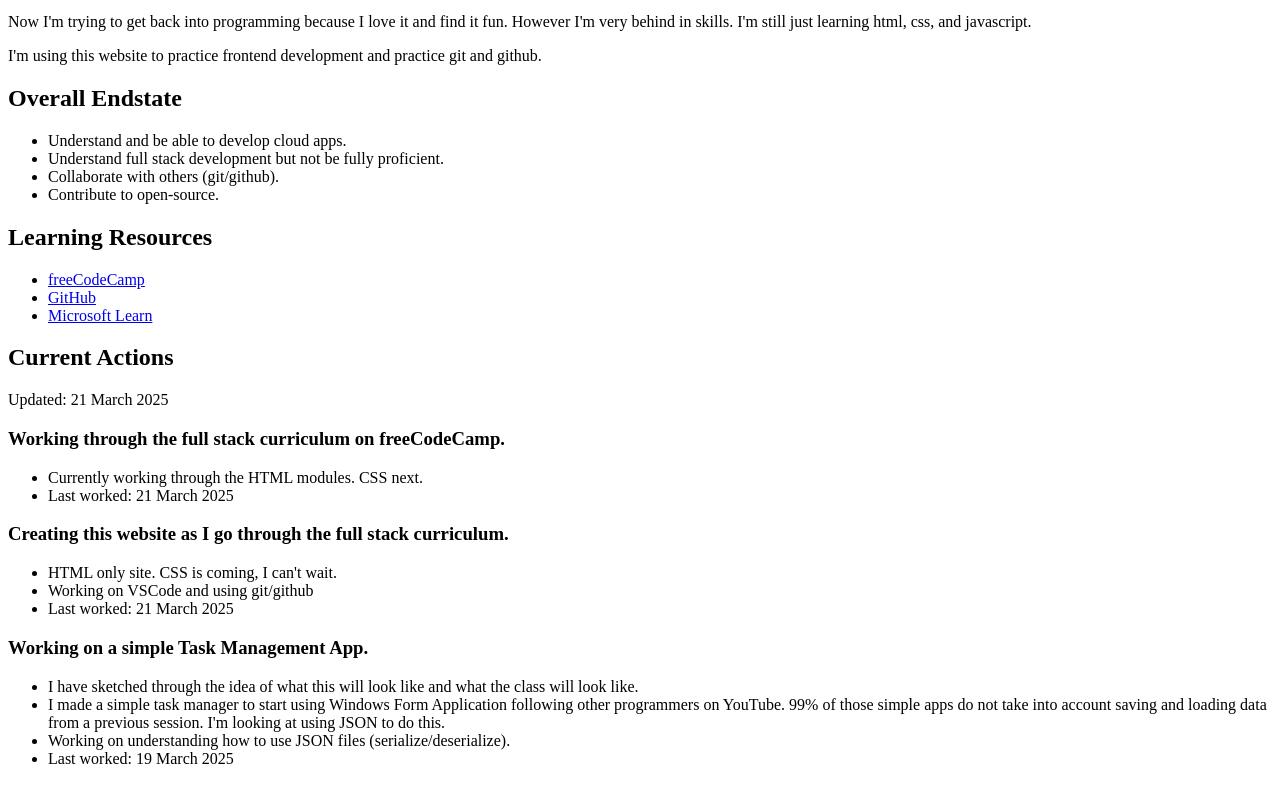
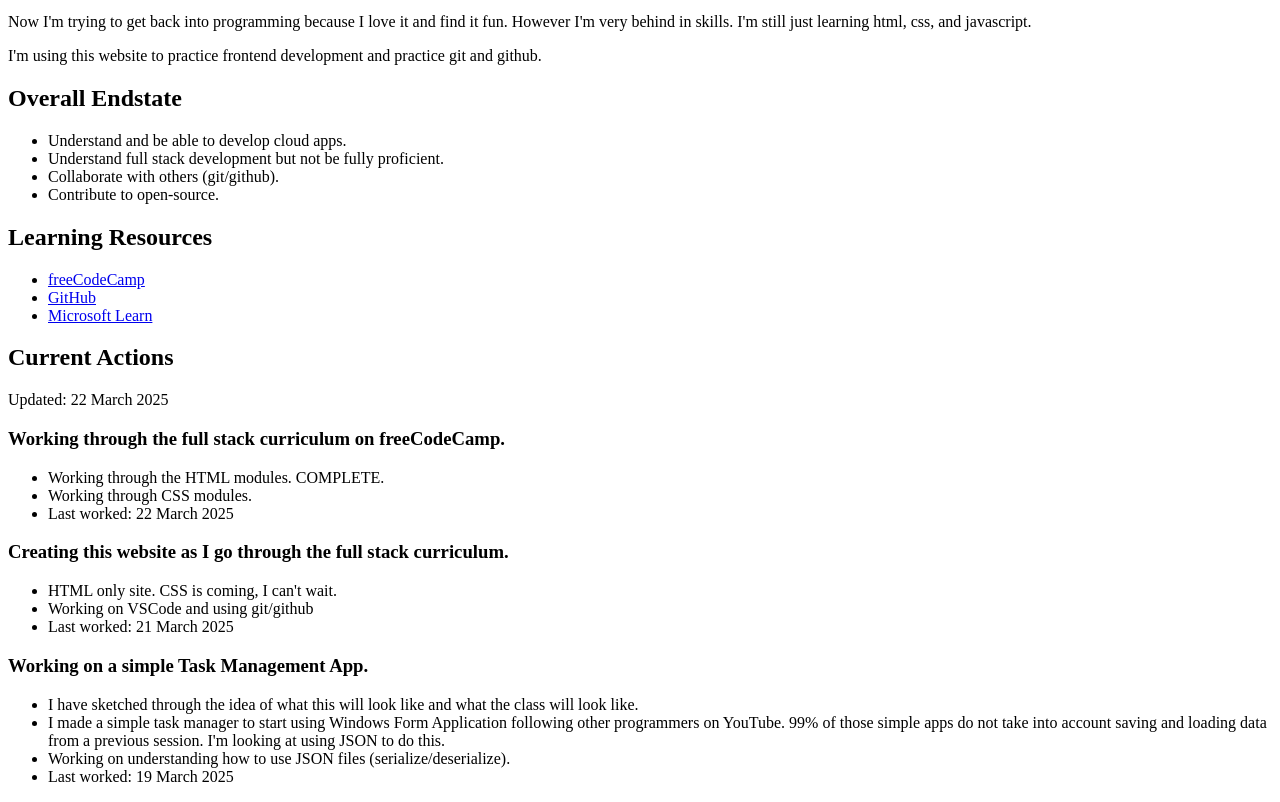
Before and after one commit to mkchank3210/mkchank3210.github.io, a plain HTML site: page index.html in a window 1280 px wide. Shown: the part 101-903 px from the top of the page. Drawn offline with Linux system fonts and the light colour scheme.

Commit message:
update current to working css

```diff
--- a/index.html
+++ b/index.html
@@ -28,11 +28,12 @@
     </section>
     <section>
     <h2>Current Actions</h2>
-    <p>Updated: 21 March 2025</p>
+    <p>Updated: 22 March 2025</p>
     <h3>Working through the full stack curriculum on freeCodeCamp.</h3>
     <ul>
-        <li>Currently working through the HTML modules. CSS next.</li>
-        <li>Last worked: 21 March 2025</li>
+        <li>Working through the HTML modules. COMPLETE.</li>
+        <li>Working through CSS modules.</li>
+        <li>Last worked: 22 March 2025</li>
     </ul>
     <h3>Creating this website as I go through the full stack curriculum.</h3>
     <ul>
```
